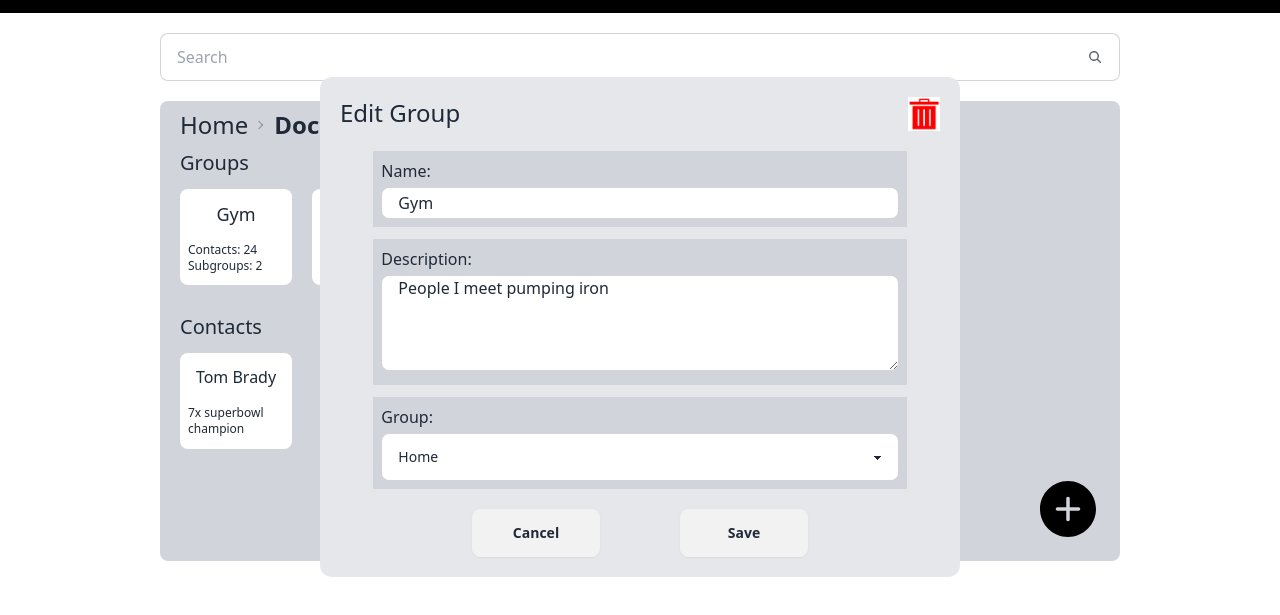
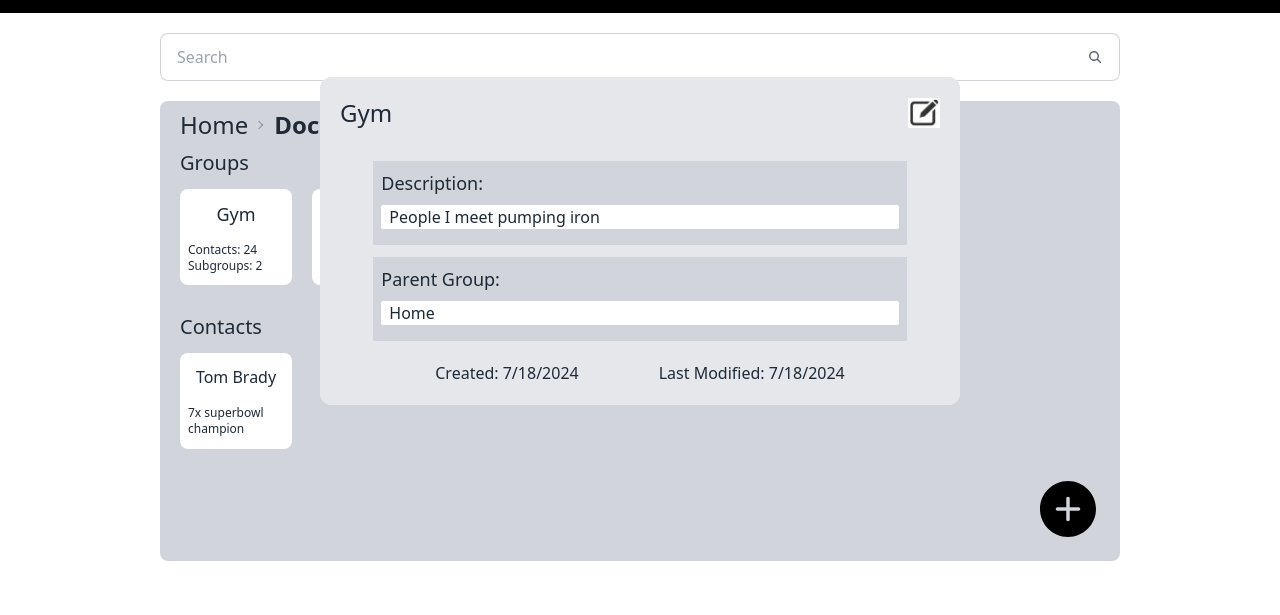
Before and after one commit to stevesarb/Contaxt, a website: page index.html in a window 1280 px wide. Shown: the part 67-682 px from the top of the page. Drawn offline with Linux system fonts and the light colour scheme.

Commit message:
Added contact and group display modals.

```diff
--- a/index.html
+++ b/index.html
@@ -302,7 +302,7 @@
         </div>
 
         <!-- Edit Group Modal -->
-        <div id="edit_contact_modal" class="absolute top-36 left-1/4 w-1/2 h-fit rounded-xl bg-gray-200">
+        <div id="edit_group_modal" class="absolute top-36 left-1/4 w-1/2 h-fit rounded-xl bg-gray-200 hidden">
 
             <div class="blur-none">
                 <div class="flex justify-between m-5">
@@ -368,5 +368,87 @@
             </div>
         </div>
 
+        <!-- Contact Display Modal -->
+        <div id="contact_display_modal" class="absolute top-36 left-1/4 w-1/2 h-fit rounded-xl bg-gray-200">
+
+            <div class="flex justify-between m-5">
+                <h2 class="text-2xl">Randy Moss</h2>
+                <button class="w-8">
+                    <img src="./images/edit_icon.png" alt="edit_button">
+                </button>
+            </div>
+
+
+            <!-- Description & Group Container -->
+            <div class="flex flex-col items-center w-full h-fit">
+
+                <!-- Description Input -->
+                <div class="w-5/6 h-fit mt-3 p-2 bg-gray-300">
+                    <p class="text-lg">Description:</p>
+                    <div class="w-full h-fit mt-1 rounded-sm bg-white">
+                        <p class="m-2">One of the best WRs ever. Drafted by the Vikings in 1998.</p>
+                    </div>
+                </div>
+
+                <!-- Parent Group Selection Input -->
+                <div class="w-5/6 h-fit mt-3 p-2 bg-gray-300">
+                    <p class="text-lg">Group:</p>
+                    <div class="w-full h-fit mt-1 rounded-sm bg-white">
+                        <p class="m-2">Gym</p>
+                    </div>
+                </div>
+            </div>
+
+            <!-- Save & Cancel Buttons Container -->
+            <div class="h-fit my-5 flex justify-center gap-20">
+
+                <p>Created: 7/18/2024</p>
+
+                <p>Last Modified: 7/18/2024</p>
+            </div>
+
+        </div>
+
+        <!-- Group Display Modal -->
+        <div id="group_display_modal" class="absolute top-36 left-1/4 w-1/2 h-fit rounded-xl bg-gray-200">
+
+            <div class="flex justify-between m-5">
+                <h2 class="text-2xl">Gym</h2>
+                <button class="w-8">
+                    <img src="./images/edit_icon.png" alt="edit_button">
+                </button>
+            </div>
+
+
+            <!-- Description & Group Container -->
+            <div class="flex flex-col items-center w-full h-fit">
+
+                <!-- Description Input -->
+                <div class="w-5/6 h-fit mt-3 p-2 bg-gray-300">
+                    <p class="text-lg">Description:</p>
+                    <div class="w-full h-fit mt-1 rounded-sm bg-white">
+                        <p class="m-2">People I meet pumping iron</p>
+                    </div>
+                </div>
+
+                <!-- Parent Group Selection Input -->
+                <div class="w-5/6 h-fit mt-3 p-2 bg-gray-300">
+                    <p class="text-lg">Parent Group:</p>
+                    <div class="w-full h-fit mt-1 rounded-sm bg-white">
+                        <p class="m-2">Home</p>
+                    </div>
+                </div>
+            </div>
+
+            <!-- Save & Cancel Buttons Container -->
+            <div class="h-fit my-5 flex justify-center gap-20">
+
+                <p>Created: 7/18/2024</p>
+
+                <p>Last Modified: 7/18/2024</p>
+            </div>
+
+        </div>
+
     </body>
 </html>
```
Also changed, not shown: images/edit_icon.png (added), output.css.
